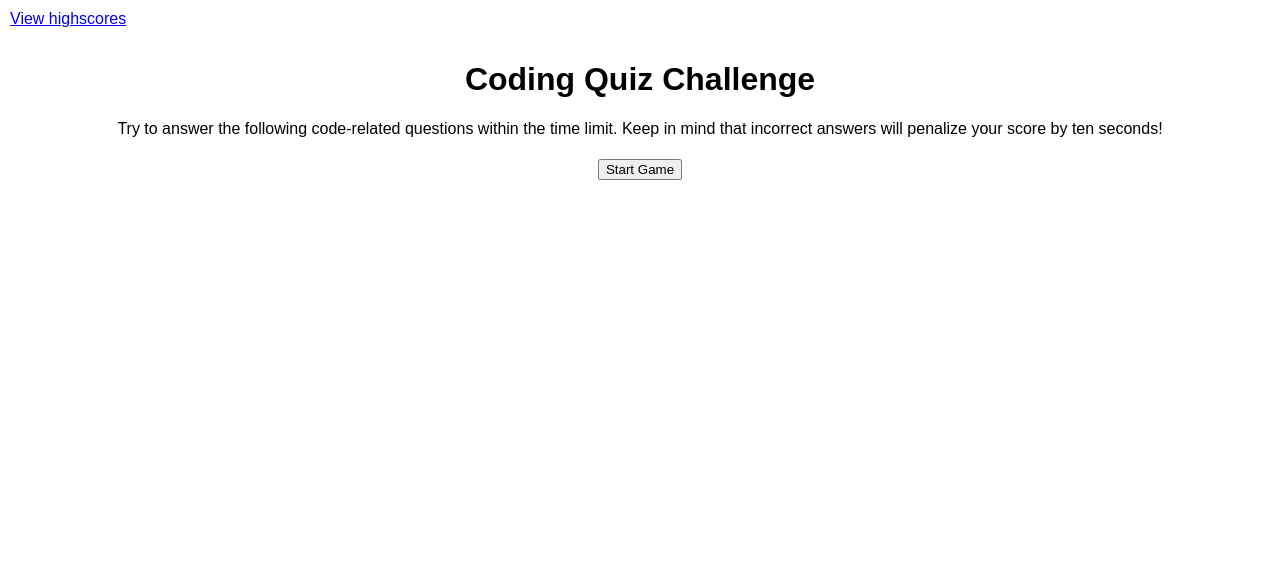
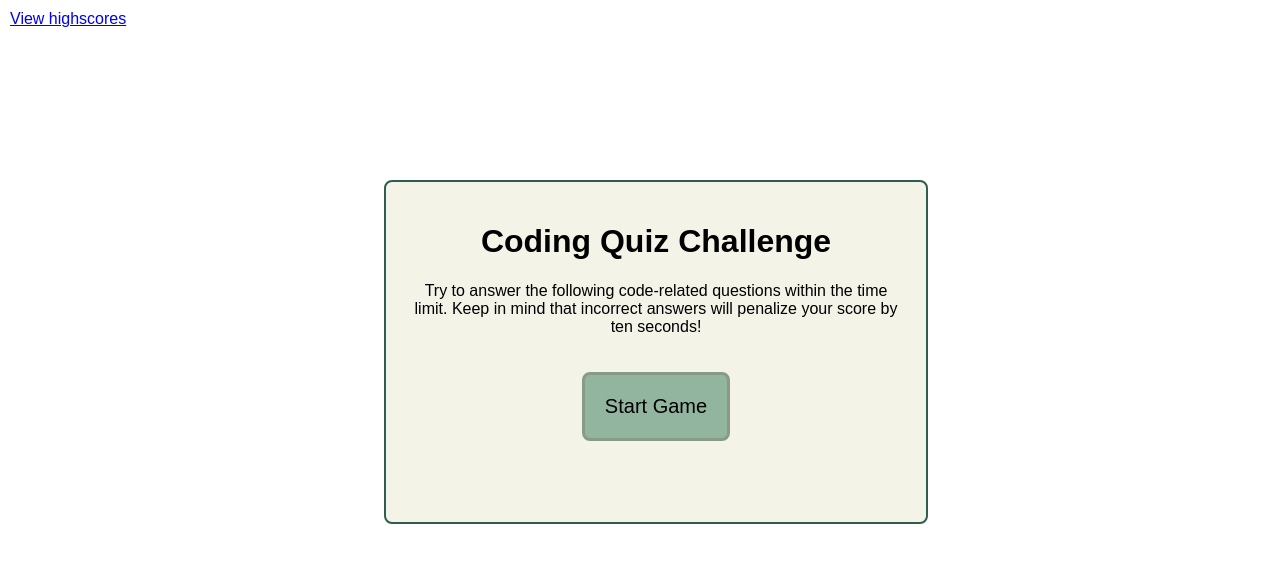
Before and after one commit to jenngreiner/Coding-Quiz-Web-APIs-homework4, a plain HTML site: page index.html in a window 1280 px wide. Drawn offline with Linux system fonts and the light colour scheme.

Commit message:
CSS styling

```diff
--- a/Assets/css/style.css
+++ b/Assets/css/style.css
@@ -17,7 +17,15 @@ body{
 .container {
     text-align: center;
     padding: 20px;
-    margin: 20px;
+    margin-top: 20px;
+    position: absolute;
+    left: 30%;
+    top: 20%;
+    width: 500px;
+    height: 300px;
+    border: 2px solid #2e5d52;
+    border-radius: 8px;
+    background-color: #f4f3e8;
 }
 
 #start-screen {
@@ -25,5 +33,14 @@ body{
     padding: 10px;
 }
 
+#end-screen {
+    text-align: left;
+}
 button {
-    margin: 5px;}
+    margin-top: 20px;
+    padding: 20px;
+    background-color: #91b59e;
+    font-size: 20px;
+    border: 3px solid #889a88;
+    border-radius: 8px;
+}
--- a/Assets/js/script.js
+++ b/Assets/js/script.js
@@ -3,6 +3,8 @@
 //define variables
 var startButton = document.getElementById("start-button");
 var saveButton = document.getElementById("save");
+var clearScoresButton = document.getElementById("clear-scores");
+var returnButton = document.getElementById("go-back");
 var timeEl = document.getElementById("time");
 var questionEl = document.getElementById("question");
 var optionEl = document.querySelector(".options");
@@ -63,7 +65,7 @@ function setTime() {
             endGame();
         }
     }, 1000);
-    render
+
 };
 
 // function to display final score and get player initials once all questions are answered or secondsLeft is 0
@@ -91,7 +93,6 @@ if (startButton) {
         render(questionIndex);
     });
 }
-
 
 function render(questionIndex) {
     // creates new ul element
@@ -144,7 +145,7 @@ function compare(event) {
     questionIndex++;
     // When i answer all the questions OR the time runs out, the game ends and I am taken to the score screen.
 
-    if (questionIndex >= question.length || secondsLeft === 0) {
+    if (questionIndex >= question.length) {
         // end game after last question
         endGame();
     } else {
@@ -192,11 +193,18 @@ function renderHighscores() {
         scoreList += x + " : " + playerScores[x] + "<br>"
     }
     document.getElementById("score-item").innerHTML = scoreList
+
+    if (clearScoresButton) {
+        clearScoresButton.addEventListener("click", function () {
+            localStorage.clear();
+            location.reload
+        })
+    }
+    if (returnButton) {
+        // When I click Go Back, index.html opens
+        returnButton.addEventListener("click", function goBack() {
+            // open index.html
+            location.href = "index.html"
+        })
+    }
 };
-
-
-// When I click Go Back, index.html opens
-function goBack() {
-    // open index.html
-    window.location.replace("index.html");
-}
--- a/index.html
+++ b/index.html
@@ -32,7 +32,7 @@
         <div id="end-screen" class="hide">
             <h2>All done!</h2>
             <p>Your final score is <span id="final-score"></span>.</p>
-            Enter initials: <br><input type="text" placeholder="Enter your initials.." id="initials">
+            Enter initials: <input type="text" placeholder="Enter your initials.." id="initials">
             <br>
             <!-- buttons -->
             <button type="submit" id="save">Save score</button>
```
Also changed, not shown: Assets/js/highscores.js (deleted, +0 -18 lines), highscores.html (+1 -2 lines).
